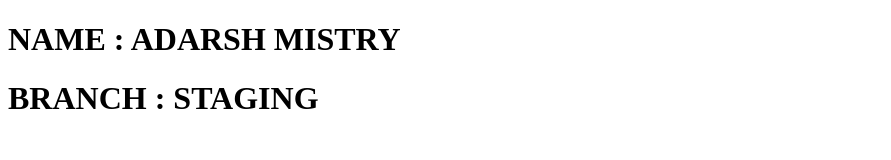
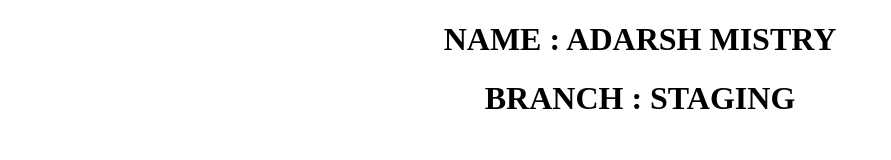
Before and after one commit to Adarsh-1910/ADARSHMISTRY_202326800047_ESE2025, a plain HTML site: page index.html in a window 1280 px wide. Shown: the whole page, without its empty margins (0-891 px from the left). Drawn offline with Linux system fonts and the light colour scheme.

Commit message:
sixth commit

```diff
--- a/index.html
+++ b/index.html
@@ -6,7 +6,9 @@
     <title>Document</title>
 </head>
 <body>
-    <h1> NAME : ADARSH MISTRY</h1>
+    <CENTER> <h1> NAME : ADARSH MISTRY</h1>
     <h1> BRANCH : STAGING</h1>
+</CENTER>
+
 </body>
 </html>
```
